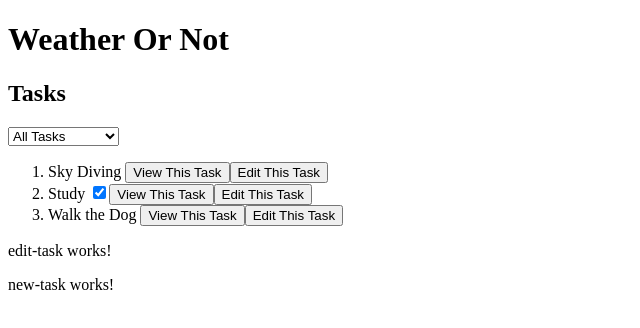
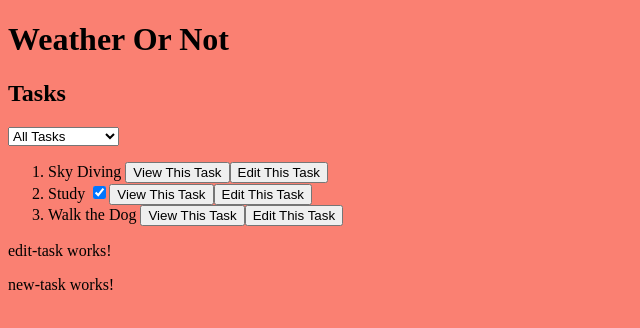
Before and after one commit to hamzilitary/angular-two-week, an Angular app: page / in a window 1280 px wide. Shown: the top 328 px of the page, without its empty margins (0-640 px from the left). Built offline with nearby package versions, Linux system fonts and the light colour scheme.

Commit message:
add background color to page

```diff
--- a/src/styles.css
+++ b/src/styles.css
@@ -1 +1,4 @@
 /* You can add global styles to this file, and also import other style files */
+body {
+  background-color: salmon;
+}
```
